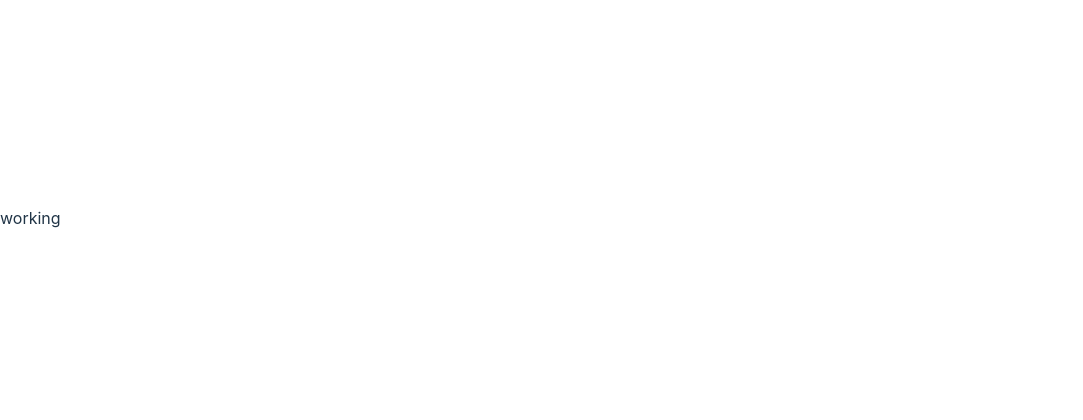
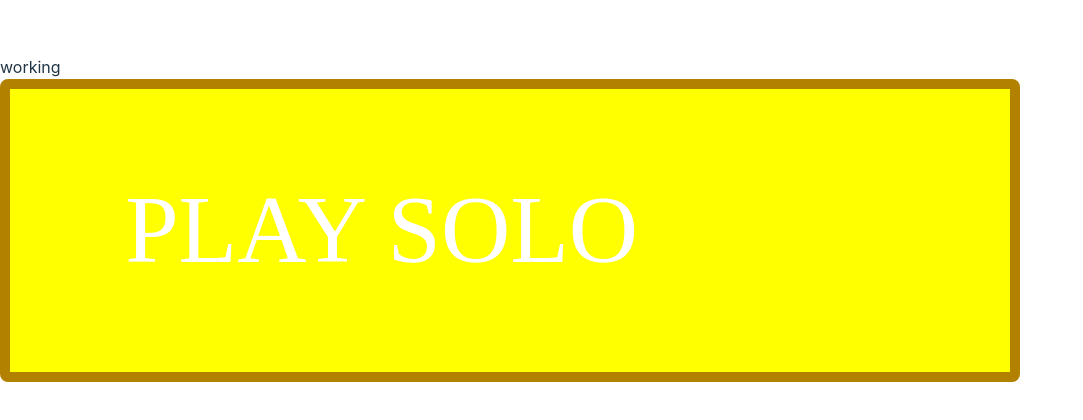
Before and after one commit to HillelChen/Tic-Tac-Toe, a React (Vite) app: page / in a window 1280 px wide. Shown: the part 182-602 px from the top of the page, without its empty margins (0-1083 px from the left). Built offline with nearby package versions, Linux system fonts and the light colour scheme.

Commit message:
המשך

```diff
--- a/src/App.jsx
+++ b/src/App.jsx
@@ -1,9 +1,11 @@
 import React from 'react'
+import Button from './Components/Button/Index'
 
 export default function App() {
   return (
     <div>
       working
+      <Button />
     </div>
   )
 }
--- /dev/null
+++ b/src/Components/Button/Index.jsx
@@ -0,0 +1,13 @@
+import React from 'react'
+import styles from "./style.module.css"
+
+
+export default function Button() {
+    return (
+        <div>
+            <button className={styles.button} >
+                PLAY SOLO
+            </button>
+        </div>
+    )
+}
--- /dev/null
+++ b/src/Components/Button/style.module.css
@@ -0,0 +1,27 @@
+.button {
+    /* Play solo */
+
+    /* position: absolute; */
+    width: 1020px;
+    height: 303px;
+    left: 152px;
+    top: 1313px;
+
+    font-family: 'Luckiest Guy';
+    font-style: normal;
+    font-weight: 400;
+    font-size: 96px;
+    line-height: 96px;
+    display: flex;
+    align-items: center;
+    text-align: center;
+
+    color: #FFFFFF;
+
+    border: 10px solid #B28100;
+
+
+    background-color: yellow;
+
+
+}
```
Also changed, not shown: src/Pages/Home.jsx (+7 -0 lines).
